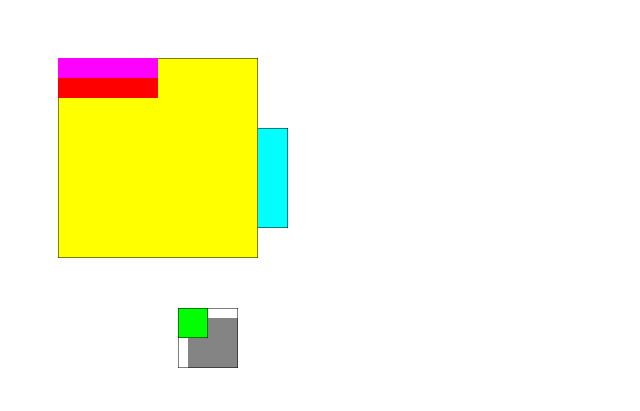
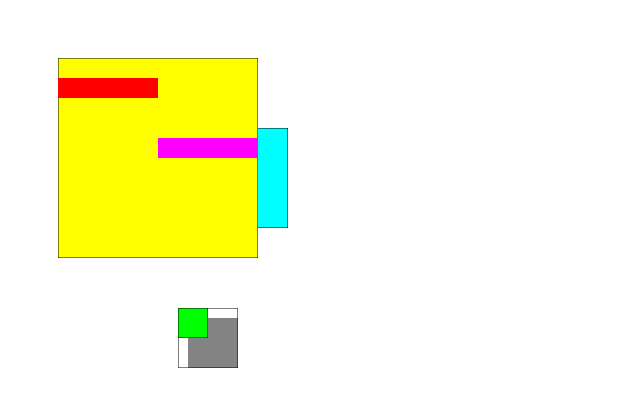
Before and after one commit to ant512/CanvasLayers, a plain HTML site: page canvaslayers.html in a window 1280 px wide. Shown: the whole page, without its empty margins (0-640 px from the left). Drawn offline with Linux system fonts and the light colour scheme.

Commit message:
Layers support permeable borders. More comments. Added method for getting layer parent.

```diff
--- a/canvaslayers.html
+++ b/canvaslayers.html
@@ -6,7 +6,8 @@
 
 var container;
 var layer1;
-var layer2
+var layer2;
+var layer3child1;
 var timer;
 
 var layer1dx = 1;
@@ -14,6 +15,9 @@ var layer1dy = 2;
 
 var layer2dx = 2;
 var layer2dy = -1;
+
+var layer31dx = 1;
+var layer31dy = 2;
 
 function init(canvasId) {
 
@@ -35,7 +39,7 @@ function init(canvasId) {
 	container.children.add(layer3);
 
 	rect = layer3.getClientRect();
-	var layer3child1 = new CanvasLayers.Layer(rect.x, rect.y, 100, 20);
+	layer3child1 = new CanvasLayers.Layer(rect.x, rect.y, 100, 20);
 	layer3.children.add(layer3child1);
 
 	var layer3child2 = new CanvasLayers.Layer(rect.x, rect.y + 20, 100, 20);
@@ -152,17 +156,13 @@ function changeScene() {
 
 	if (layer1.rect.x + layer1.rect.width >= container.getWidth()) {
 		layer1dx = -1;
+	} else if (layer1.rect.x <= 0) {
+		layer1dx = 1;
 	}
 
 	if (layer1.rect.y + layer1.rect.height >= container.getHeight()) {
 		layer1dy = -2;
-	}
-
-	if (layer1.rect.x <= 0) {
-		layer1dx = 1;
-	}
-
-	if (layer1.rect.y <= 0) {
+	} else if (layer1.rect.y <= 0) {
 		layer1dy = 2;
 	}
 
@@ -170,18 +170,28 @@ function changeScene() {
 
 	if (layer2.rect.x + layer2.rect.width >= container.getWidth()) {
 		layer2dx = -2;
-	}
+	} else if (layer2.rect.x <= 0) {
+			layer2dx = 2;
+		}
 
 	if (layer2.rect.y + layer2.rect.height >= container.getHeight()) {
 		layer2dy = -1;
+	} else if (layer2.rect.y <= 0) {
+		layer2dy = 1;
 	}
 
-	if (layer2.rect.x <= 0) {
-		layer2dx = 2;
+	layer3child1.moveTo(layer3child1.rect.x + layer31dx, layer3child1.rect.y + layer31dy);
+
+	if (layer3child1.rect.x + layer3child1.rect.width >= layer3child1.getParent().getWidth()) {
+		layer31dx = -1;
+	} else if (layer3child1.rect.x <= 0) {
+		layer31dx = 1;
 	}
 
-	if (layer2.rect.y <= 0) {
-		layer2dy = 1;
+	if (layer3child1.rect.y + layer3child1.rect.height >= layer3child1.getParent().getHeight()) {
+		layer31dy = -2;
+	} else if (layer3child1.rect.y <= 0) {
+		layer31dy = 2;
 	}
 
 	container.redraw();
--- a/canvaslayers.js
+++ b/canvaslayers.js
@@ -11,6 +11,7 @@ var CanvasLayers = {
 		this.parent = null;				// Parent layer
 		this.visible = true;			// Visible or hidden
 		this.canvas = null;				// Drawing space
+		this.permeable = false;			// True if children can exceed rect bounds
 
 		this.rect = new CanvasLayers.Rectangle(x, y, width, height);
 		this.children = new CanvasLayers.LayerCollection(this);
@@ -138,13 +139,26 @@ CanvasLayers.DamagedRectManager.prototype.redraw = function() {
  * Redraws the specified list of damaged rects for the specified layer.  The
  * function will recursively call itself in order to draw the layer and its
  * children in such a way as to minimise redrawing.  The algorithm looks like
- * this:
+ * this for layer systems that do not support transparency:
  * - Work out which parts of the damagedRects array intersect the current
  *   layer and remove them from the damagedRects array.
  * - Recursively call the method for each of the layer's children, sending the
  *   intersecting regions as a new array.
  * - Receive back from children any undrawn areas in the new array.
- * - Redraw all rects in the new array.
+ * - Redraw all remaining rects in the new array.
+ * For layer systems that support transparency, the algorithm is slightly
+ * different:
+ * - Work out which parts of the damagedRects array intersect the current
+ *   layer.
+ * - Draw the intersecting parts of the current layer.
+ * - Recursively call the method for each of the layer's children, sending the
+ *   intersecting regions as a new array.
+ * The first version of the algorithm is therefore more efficient - each damaged
+ * rect is only drawn once.  In the second version, each damaged rect is drawn
+ * by each intersecting layer, from front to back.  We're basically using the
+ * painter algorithm to redraw a small subsection of the layer system.  This
+ * potentially means that a lot of redundant drawing is performed, but it is the
+ * only way to support transparency.
  * @param Layer The layer to redraw.
  * @param damagedRects An array of rectangles that must be redrawn.
  */
@@ -534,6 +548,32 @@ CanvasLayers.Layer.prototype.getY = function() {
 }
 
 /**
+ * Gets the layer's parent layer.
+ * @return The layer's parent layer, or null if the layer has no parent.
+ */
+CanvasLayers.Layer.prototype.getParent = function() {
+	return this.parent;
+}
+
+/**
+ * Gets a value indicating whether or not children can exceed the dimensions
+ * layer's borders.
+ * @return True if children can move beyond the borders of the layer.
+ */
+CanvasLayers.Layer.prototype.isPermeable = function() {
+	return this.permeable;
+}
+
+/**
+ * Sets the layer's permeable property.
+ * @property permeable The new permeable value.  Set to true to allow children
+ * to move beyond the borders of this parent layer.
+ */
+CanvasLayers.Layer.prototype.setPermeable = function(permeable) {
+	this.permeable = permeable;
+}
+
+/**
  * Gets the width of the layer.
  * @return The width of the layer.
  */
@@ -776,6 +816,7 @@ CanvasLayers.Layer.prototype.checkPointCollision = function(x, y) {
  * @return The minimum x co-ordinte available to a child layer.
  */
 CanvasLayers.Layer.prototype.getMinChildX = function() {
+	if (this.permeable) return -Number.MAX_VALUE;
 	return 0;
 }
 
@@ -784,6 +825,7 @@ CanvasLayers.Layer.prototype.getMinChildX = function() {
  * @return The minimum y co-ordinte available to a child layer.
  */
 CanvasLayers.Layer.prototype.getMinChildY = function() {
+	if (this.permeable) return -Number.MAX_VALUE;
 	return 0;
 }
 
@@ -792,6 +834,7 @@ CanvasLayers.Layer.prototype.getMinChildY = function() {
  * @return The maximum x co-ordinte available to a child layer.
  */
 CanvasLayers.Layer.prototype.getMaxChildX = function() {
+	if (this.permeable) return Number.MAX_VALUE;
 	return this.rect.width - 1;
 }
 
@@ -800,6 +843,7 @@ CanvasLayers.Layer.prototype.getMaxChildX = function() {
  * @return The maximum y co-ordinte available to a child layer.
  */
 CanvasLayers.Layer.prototype.getMaxChildY = function() {
+	if (this.permeable) return Number.MAX_VALUE;
 	return this.rect.height - 1;
 }
 
```
